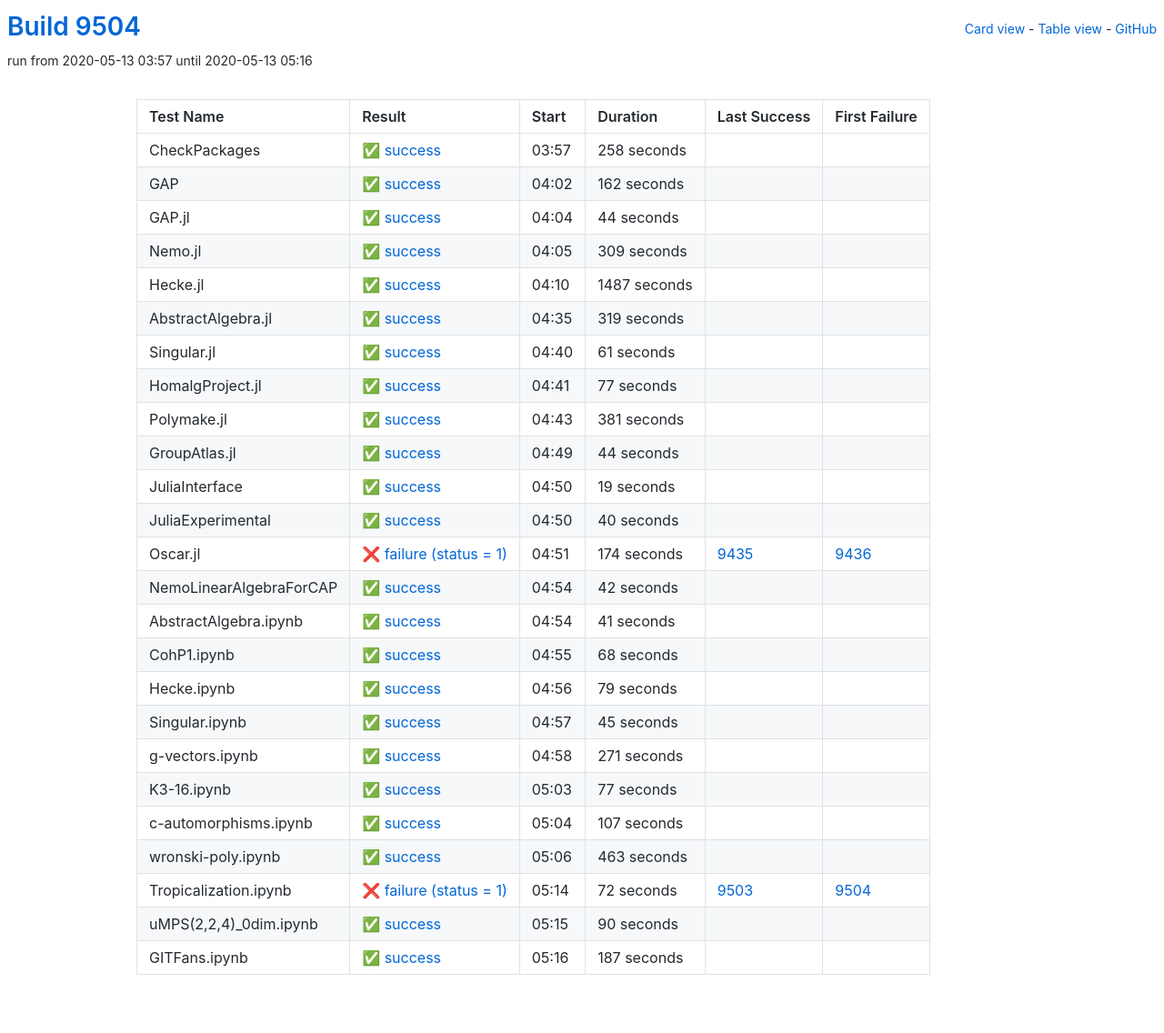
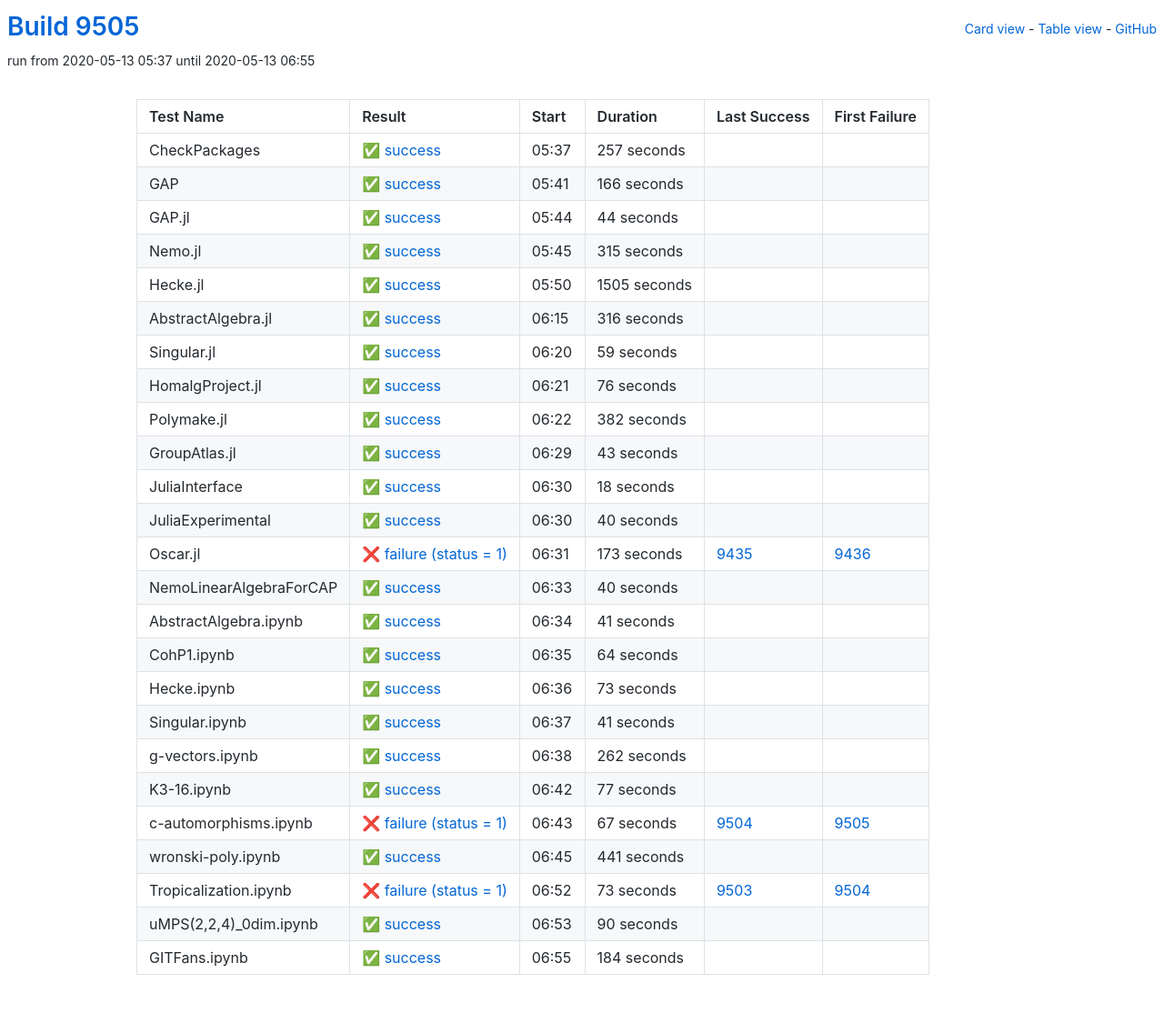
Before and after one commit to oscar-system/oscar-ci-status, a Jekyll site: the page built from table.html, in a window 1280 px wide. Shown: the whole page at 91% size. Built offline with Jekyll 4.4.1, drawn with Linux system fonts in a browser that asks for light colours.

Commit message:
Build 9505

```diff
--- a/_data/ci.yml
+++ b/_data/ci.yml
@@ -1,29 +1,29 @@
-build: 9504
-build_url: https://oscarci.mathematik.uni-kl.de/job/oscar/9504/
+build: 9505
+build_url: https://oscarci.mathematik.uni-kl.de/job/oscar/9505/
 job: oscar
 tests:
-- duration: 258
+- duration: 257
   exitcode: 0
   first_failure: false
   first_failure_url: null
   id: checkpackages
   last_success: false
   last_success_url: null
-  log: https://oscarci.mathematik.uni-kl.de/job/oscar/9504/artifact/logs/build-9504/CheckPackages.log
+  log: https://oscarci.mathematik.uni-kl.de/job/oscar/9505/artifact/logs/build-9505/CheckPackages.log
   name: CheckPackages
-  start: 2020-05-13 03:57
+  start: 2020-05-13 05:37
   status: success
   success: true
-- duration: 162
+- duration: 166
   exitcode: 0
   first_failure: false
   first_failure_url: null
   id: gap
   last_success: false
   last_success_url: null
-  log: https://oscarci.mathematik.uni-kl.de/job/oscar/9504/artifact/logs/build-9504/GAP.log
+  log: https://oscarci.mathematik.uni-kl.de/job/oscar/9505/artifact/logs/build-9505/GAP.log
   name: GAP
-  start: 2020-05-13 04:02
+  start: 2020-05-13 05:41
   status: success
   success: true
 - duration: 44
@@ -33,105 +33,105 @@
   id: gap-jl
   last_success: false
   last_success_url: null
-  log: https://oscarci.mathematik.uni-kl.de/job/oscar/9504/artifact/logs/build-9504/GAP.jl.log
+  log: https://oscarci.mathematik.uni-kl.de/job/oscar/9505/artifact/logs/build-9505/GAP.jl.log
   name: GAP.jl
-  start: 2020-05-13 04:04
+  start: 2020-05-13 05:44
   status: success
   success: true
-- duration: 309
+- duration: 315
   exitcode: 0
   first_failure: false
   first_failure_url: null
   id: nemo-jl
   last_success: false
   last_success_url: null
-  log: https://oscarci.mathematik.uni-kl.de/job/oscar/9504/artifact/logs/build-9504/Nemo.jl.log
+  log: https://oscarci.mathematik.uni-kl.de/job/oscar/9505/artifact/logs/build-9505/Nemo.jl.log
   name: Nemo.jl
-  start: 2020-05-13 04:05
+  start: 2020-05-13 05:45
   status: success
   success: true
-- duration: 1487
+- duration: 1505
   exitcode: 0
   first_failure: false
   first_failure_url: null
   id: hecke-jl
   last_success: false
   last_success_url: null
-  log: https://oscarci.mathematik.uni-kl.de/job/oscar/9504/artifact/logs/build-9504/Hecke.jl.log
+  log: https://oscarci.mathematik.uni-kl.de/job/oscar/9505/artifact/logs/build-9505/Hecke.jl.log
   name: Hecke.jl
-  start: 2020-05-13 04:10
+  start: 2020-05-13 05:50
   status: success
   success: true
-- duration: 319
+- duration: 316
   exitcode: 0
   first_failure: false
   first_failure_url: null
   id: abstractalgebra-jl
   last_success: false
   last_success_url: null
-  log: https://oscarci.mathematik.uni-kl.de/job/oscar/9504/artifact/logs/build-9504/AbstractAlgebra.jl.log
+  log: https://oscarci.mathematik.uni-kl.de/job/oscar/9505/artifact/logs/build-9505/AbstractAlgebra.jl.log
   name: AbstractAlgebra.jl
-  start: 2020-05-13 04:35
+  start: 2020-05-13 06:15
   status: success
   success: true
-- duration: 61
+- duration: 59
   exitcode: 0
   first_failure: false
   first_failure_url: null
   id: singular-jl
   last_success: false
   last_success_url: null
-  log: https://oscarci.mathematik.uni-kl.de/job/oscar/9504/artifact/logs/build-9504/Singular.jl.log
+  log: https://oscarci.mathematik.uni-kl.de/job/oscar/9505/artifact/logs/build-9505/Singular.jl.log
   name: Singular.jl
-  start: 2020-05-13 04:40
+  start: 2020-05-13 06:20
   status: success
   success: true
-- duration: 77
+- duration: 76
   exitcode: 0
   first_failure: false
   first_failure_url: null
   id: homalgproject-jl
   last_success: false
   last_success_url: null
-  log: https://oscarci.mathematik.uni-kl.de/job/oscar/9504/artifact/logs/build-9504/HomalgProject.jl.log
+  log: https://oscarci.mathematik.uni-kl.de/job/oscar/9505/artifact/logs/build-9505/HomalgProject.jl.log
   name: HomalgProject.jl
-  start: 2020-05-13 04:41
+  start: 2020-05-13 06:21
   status: success
   success: true
-- duration: 381
+- duration: 382
   exitcode: 0
   first_failure: false
   first_failure_url: null
   id: polymake-jl
   last_success: false
   last_success_url: null
-  log: https://oscarci.mathematik.uni-kl.de/job/oscar/9504/artifact/logs/build-9504/Polymake.jl.log
+  log: https://oscarci.mathematik.uni-kl.de/job/oscar/9505/artifact/logs/build-9505/Polymake.jl.log
   name: Polymake.jl
-  start: 2020-05-13 04:43
+  start: 2020-05-13 06:22
   status: success
   success: true
-- duration: 44
+- duration: 43
   exitcode: 0
   first_failure: false
   first_failure_url: null
   id: groupatlas-jl
   last_success: false
   last_success_url: null
-  log: https://oscarci.mathematik.uni-kl.de/job/oscar/9504/artifact/logs/build-9504/GroupAtlas.jl.log
+  log: https://oscarci.mathematik.uni-kl.de/job/oscar/9505/artifact/logs/build-9505/GroupAtlas.jl.log
   name: GroupAtlas.jl
-  start: 2020-05-13 04:49
+  start: 2020-05-13 06:29
   status: success
   success: true
-- duration: 19
+- duration: 18
   exitcode: 0
   first_failure: false
   first_failure_url: null
   id: juliainterface
   last_success: false
   last_success_url: null
-  log: https://oscarci.mathematik.uni-kl.de/job/oscar/9504/artifact/logs/build-9504/JuliaInterface.log
+  log: https://oscarci.mathematik.uni-kl.de/job/oscar/9505/artifact/logs/build-9505/JuliaInterface.log
   name: JuliaInterface
-  start: 2020-05-13 04:50
+  start: 2020-05-13 06:30
   status: success
   success: true
 - duration: 40
@@ -141,33 +141,33 @@
   id: juliaexperimental
   last_success: false
   last_success_url: null
-  log: https://oscarci.mathematik.uni-kl.de/job/oscar/9504/artifact/logs/build-9504/JuliaExperimental.log
+  log: https://oscarci.mathematik.uni-kl.de/job/oscar/9505/artifact/logs/build-9505/JuliaExperimental.log
   name: JuliaExperimental
-  start: 2020-05-13 04:50
+  start: 2020-05-13 06:30
   status: success
   success: true
-- duration: 174
+- duration: 173
   exitcode: 1
   first_failure: 9436
   first_failure_url: https://oscarci.mathematik.uni-kl.de/job/oscar/9436/
   id: oscar-jl
   last_success: 9435
   last_success_url: https://oscarci.mathematik.uni-kl.de/job/oscar/9435/
-  log: https://oscarci.mathematik.uni-kl.de/job/oscar/9504/artifact/logs/build-9504/Oscar.jl.log
+  log: https://oscarci.mathematik.uni-kl.de/job/oscar/9505/artifact/logs/build-9505/Oscar.jl.log
   name: Oscar.jl
-  start: 2020-05-13 04:51
+  start: 2020-05-13 06:31
   status: failure
   success: false
-- duration: 42
+- duration: 40
   exitcode: 0
   first_failure: false
   first_failure_url: null
   id: nemolinearalgebraforcap
   last_success: false
   last_success_url: null
-  log: https://oscarci.mathematik.uni-kl.de/job/oscar/9504/artifact/logs/build-9504/NemoLinearAlgebraForCAP.log
+  log: https://oscarci.mathematik.uni-kl.de/job/oscar/9505/artifact/logs/build-9505/NemoLinearAlgebraForCAP.log
   name: NemoLinearAlgebraForCAP
-  start: 2020-05-13 04:54
+  start: 2020-05-13 06:33
   status: success
   success: true
 - duration: 41
@@ -177,57 +177,57 @@
   id: abstractalgebra-ipynb
   last_success: false
   last_success_url: null
-  log: https://oscarci.mathematik.uni-kl.de/job/oscar/9504/artifact/logs/build-9504/AbstractAlgebra.ipynb.log
+  log: https://oscarci.mathematik.uni-kl.de/job/oscar/9505/artifact/logs/build-9505/AbstractAlgebra.ipynb.log
   name: AbstractAlgebra.ipynb
-  start: 2020-05-13 04:54
+  start: 2020-05-13 06:34
   status: success
   success: true
-- duration: 68
+- duration: 64
   exitcode: 0
   first_failure: false
   first_failure_url: null
   id: cohp1-ipynb
   last_success: false
   last_success_url: null
-  log: https://oscarci.mathematik.uni-kl.de/job/oscar/9504/artifact/logs/build-9504/CohP1.ipynb.log
+  log: https://oscarci.mathematik.uni-kl.de/job/oscar/9505/artifact/logs/build-9505/CohP1.ipynb.log
   name: CohP1.ipynb
-  start: 2020-05-13 04:55
+  start: 2020-05-13 06:35
   status: success
   success: true
-- duration: 79
+- duration: 73
   exitcode: 0
   first_failure: false
   first_failure_url: null
   id: hecke-ipynb
   last_success: false
   last_success_url: null
-  log: https://oscarci.mathematik.uni-kl.de/job/oscar/9504/artifact/logs/build-9504/Hecke.ipynb.log
+  log: https://oscarci.mathematik.uni-kl.de/job/oscar/9505/artifact/logs/build-9505/Hecke.ipynb.log
   name: Hecke.ipynb
-  start: 2020-05-13 04:56
+  start: 2020-05-13 06:36
   status: success
   success: true
-- duration: 45
+- duration: 41
   exitcode: 0
   first_failure: false
   first_failure_url: null
   id: singular-ipynb
   last_success: false
   last_success_url: null
-  log: https://oscarci.mathematik.uni-kl.de/job/oscar/9504/artifact/logs/build-9504/Singular.ipynb.log
+  log: https://oscarci.mathematik.uni-kl.de/job/oscar/9505/artifact/logs/build-9505/Singular.ipynb.log
   name: Singular.ipynb
-  start: 2020-05-13 04:57
+  start: 2020-05-13 06:37
   status: success
   success: true
-- duration: 271
+- duration: 262
   exitcode: 0
   first_failure: false
   first_failure_url: null
   id: g-vectors-ipynb
   last_success: false
   last_success_url: null
-  log: https://oscarci.mathematik.uni-kl.de/job/oscar/9504/artifact/logs/build-9504/g-vectors.ipynb.log
+  log: https://oscarci.mathematik.uni-kl.de/job/oscar/9505/artifact/logs/build-9505/g-vectors.ipynb.log
   name: g-vectors.ipynb
-  start: 2020-05-13 04:58
+  start: 2020-05-13 06:38
   status: success
   success: true
 - duration: 77
@@ -237,45 +237,45 @@
   id: k3-16-ipynb
   last_success: false
   last_success_url: null
-  log: https://oscarci.mathematik.uni-kl.de/job/oscar/9504/artifact/logs/build-9504/K3-16.ipynb.log
+  log: https://oscarci.mathematik.uni-kl.de/job/oscar/9505/artifact/logs/build-9505/K3-16.ipynb.log
   name: K3-16.ipynb
-  start: 2020-05-13 05:03
+  start: 2020-05-13 06:42
   status: success
   success: true
-- duration: 107
-  exitcode: 0
-  first_failure: false
-  first_failure_url: null
+- duration: 67
+  exitcode: 1
+  first_failure: 9505
+  first_failure_url: https://oscarci.mathematik.uni-kl.de/job/oscar/9505/
   id: c-automorphisms-ipynb
-  last_success: false
-  last_success_url: null
-  log: https://oscarci.mathematik.uni-kl.de/job/oscar/9504/artifact/logs/build-9504/c-automorphisms.ipynb.log
+  last_success: 9504
+  last_success_url: https://oscarci.mathematik.uni-kl.de/job/oscar/9504/
+  log: https://oscarci.mathematik.uni-kl.de/job/oscar/9505/artifact/logs/build-9505/c-automorphisms.ipynb.log
   name: c-automorphisms.ipynb
-  start: 2020-05-13 05:04
-  status: success
-  success: true
-- duration: 463
+  start: 2020-05-13 06:43
+  status: failure
+  success: false
+- duration: 441
   exitcode: 0
   first_failure: false
   first_failure_url: null
   id: wronski-poly-ipynb
   last_success: false
   last_success_url: null
-  log: https://oscarci.mathematik.uni-kl.de/job/oscar/9504/artifact/logs/build-9504/wronski-poly.ipynb.log
+  log: https://oscarci.mathematik.uni-kl.de/job/oscar/9505/artifact/logs/build-9505/wronski-poly.ipynb.log
   name: wronski-poly.ipynb
-  start: 2020-05-13 05:06
+  start: 2020-05-13 06:45
   status: success
   success: true
-- duration: 72
+- duration: 73
   exitcode: 1
   first_failure: 9504
   first_failure_url: https://oscarci.mathematik.uni-kl.de/job/oscar/9504/
   id: tropicalization-ipynb
   last_success: 9503
   last_success_url: https://oscarci.mathematik.uni-kl.de/job/oscar/9503/
-  log: https://oscarci.mathematik.uni-kl.de/job/oscar/9504/artifact/logs/build-9504/Tropicalization.ipynb.log
+  log: https://oscarci.mathematik.uni-kl.de/job/oscar/9505/artifact/logs/build-9505/Tropicalization.ipynb.log
   name: Tropicalization.ipynb
-  start: 2020-05-13 05:14
+  start: 2020-05-13 06:52
   status: failure
   success: false
 - duration: 90
@@ -285,20 +285,20 @@
   id: umps-2-2-4-0dim-ipynb
   last_success: false
   last_success_url: null
-  log: https://oscarci.mathematik.uni-kl.de/job/oscar/9504/artifact/logs/build-9504/uMPS-2-2-4-_0dim.ipynb.log
+  log: https://oscarci.mathematik.uni-kl.de/job/oscar/9505/artifact/logs/build-9505/uMPS-2-2-4-_0dim.ipynb.log
   name: uMPS(2,2,4)_0dim.ipynb
-  start: 2020-05-13 05:15
+  start: 2020-05-13 06:53
   status: success
   success: true
-- duration: 187
+- duration: 184
   exitcode: 0
   first_failure: false
   first_failure_url: null
   id: gitfans-ipynb
   last_success: false
   last_success_url: null
-  log: https://oscarci.mathematik.uni-kl.de/job/oscar/9504/artifact/logs/build-9504/GITFans.ipynb.log
+  log: https://oscarci.mathematik.uni-kl.de/job/oscar/9505/artifact/logs/build-9505/GITFans.ipynb.log
   name: GITFans.ipynb
-  start: 2020-05-13 05:16
+  start: 2020-05-13 06:55
   status: success
   success: true
```
Also changed, not shown: README.md.
